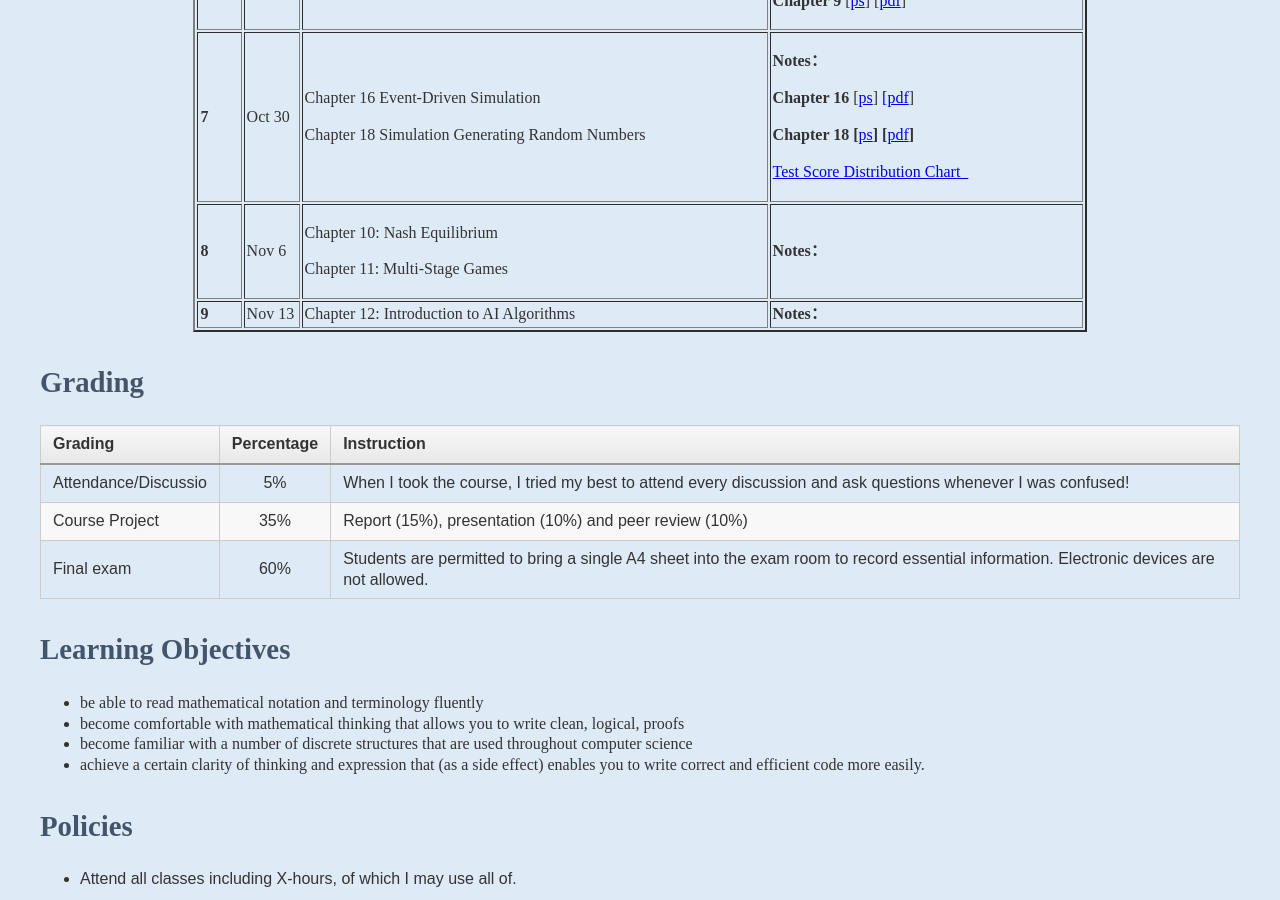
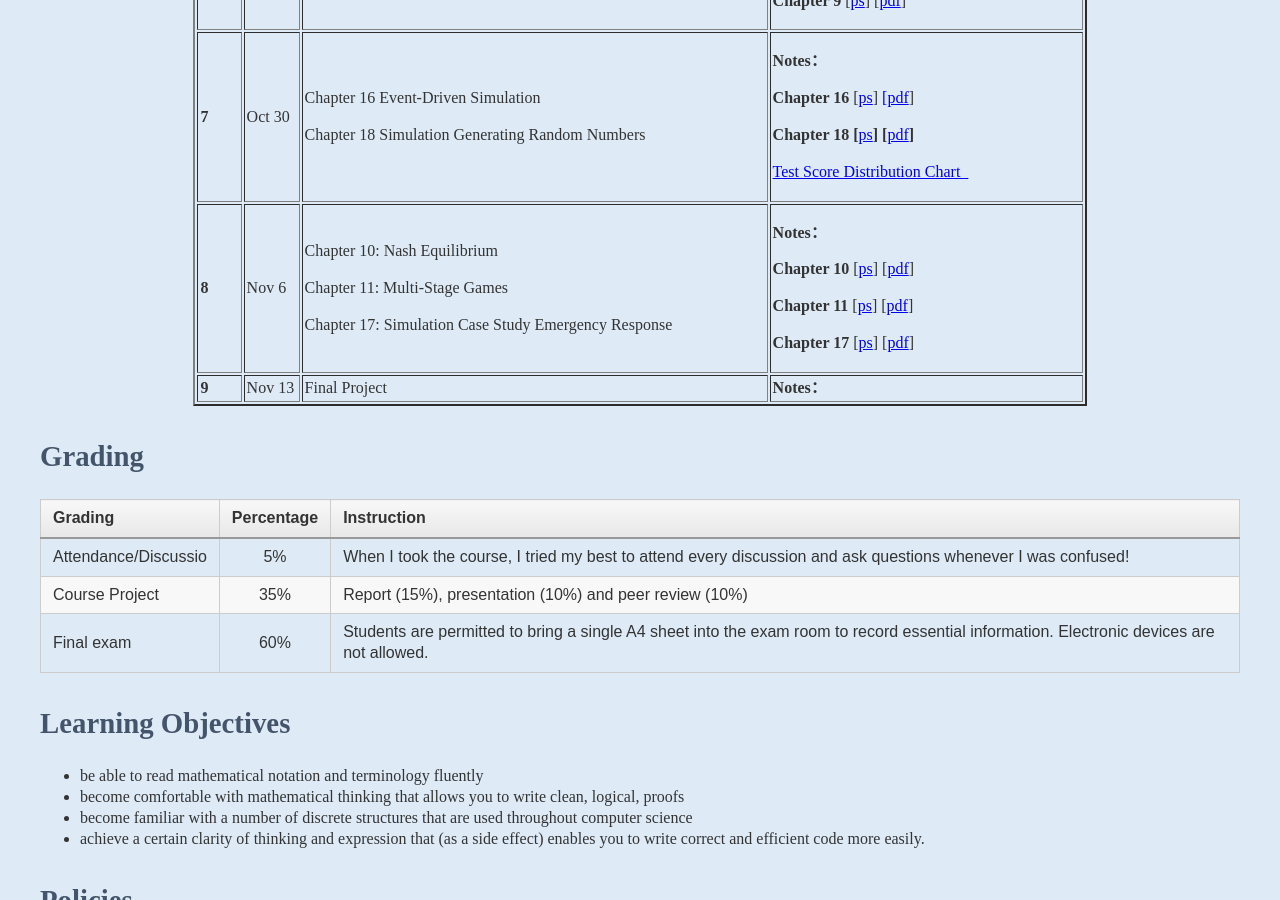
Before and after one commit to kejiwei/kejiwei.github.io, a Jekyll site: the page teaching/courses/OTM/index.html, which Jekyll copies as it is, in a window 1280 px wide and 900 px high, scrolled down 1695 px. Built offline with Jekyll 4.4.1, drawn with Linux system fonts in a browser that asks for light colours.

Commit message:
20251106update

```diff
--- a/teaching/courses/OTM/index.html
+++ b/teaching/courses/OTM/index.html
@@ -129,7 +129,7 @@
                   <p>Chapter 16 Event-Driven Simulation </p>
                   <p>Chapter 18 Simulation Generating Random Numbers&nbsp;</p></td>
                 <td><p><strong>Notes： </strong> </p>
-                  <p><strong>Chapter 16 </strong>[<a href="slides/CH16 Event-Driven Simulation.pps">ps</a>] <a href="slides/CH16 Event-Driven Simulation.pdf">[pdf</a>]</p>
+                  <p><strong>Chapter 16 </strong>[<a href="slides/CH16 Event-Driven Simulation.ppsx">ps</a>] <a href="slides/CH16 Event-Driven Simulation.pdf">[pdf</a>]</p>
                   <p><b>Chapter 18 [</b><a href="slides/CH18 Simulation Generating Random Numbers.ppsx">ps</a><b>] [</b><a href="slides/CH18 Simulation Generating Random Numbers.pdf">pdf</a><strong>]<br>
                   </strong></p>
                   <p><a href="slides/Score Distribution Diagram - Oct 30, 2025.pdf">Test Score Distribution Chart  &nbsp;</a></p></td>
@@ -140,15 +140,19 @@
                 <td>Nov 6</td>
                 <td>
                   <p>Chapter 10: Nash Equilibrium</p>
-                  <p>Chapter 11: Multi-Stage Games </p></td>
-                <td><strong>Notes：</strong> <br>
-                </td>
+                  <p>Chapter 11: Multi-Stage Games </p>
+                  <p>Chapter 17:&nbsp;Simulation Case Study Emergency Response</p></td>
+                <td><p><strong>Notes：</strong> <br>
+                </p>
+                  <p><strong>Chapter 10</strong> [<a href="slides/CH10 Nash Equilibrium.ppsx">ps</a>] [<a href="slides/CH10 Nash Equilibrium.pdf">pdf</a>]</p>
+                  <p><strong>Chapter 11</strong> [<a href="slides/CH11 Multi-Stage Games.ppsx">ps</a>] [<a href="slides/CH11 Multi-Stage Games.pdf">pdf</a>]&nbsp;</p>
+                  <p><strong>Chapter 17</strong> [<a href="slides/CH17 Simulation Case Study Emergency Response.ppsx">ps</a>] [<a href="slides/CH17 Simulation Case Study Emergency Response.pdf">pdf</a>] &nbsp;</p></td>
                 </tr>
 
                 <tr>
                 <td><b>9</b></td>
                 <td>Nov 13</td>
-                <td>Chapter 12: Introduction to AI Algorithms</td>
+                <td>Final Project</td>
                 <td><strong>Notes：</strong>&nbsp; <br>
                 </td>
                 </tr>
```
Also changed, not shown: 9 other files.
